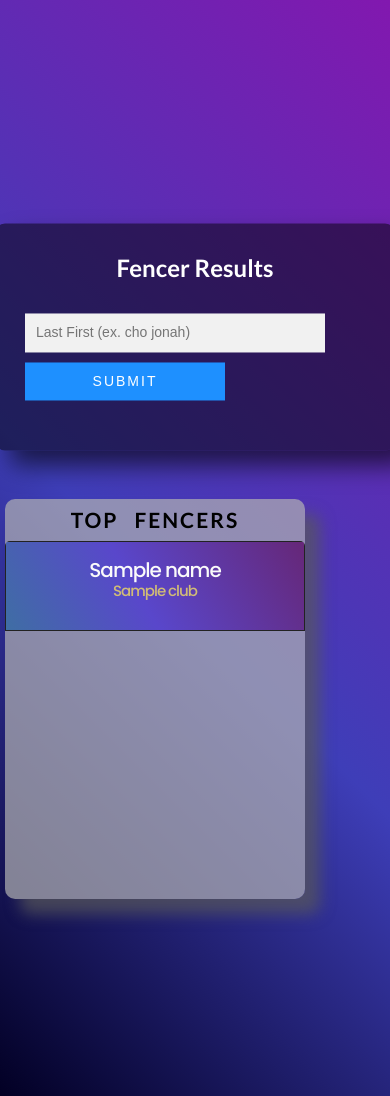
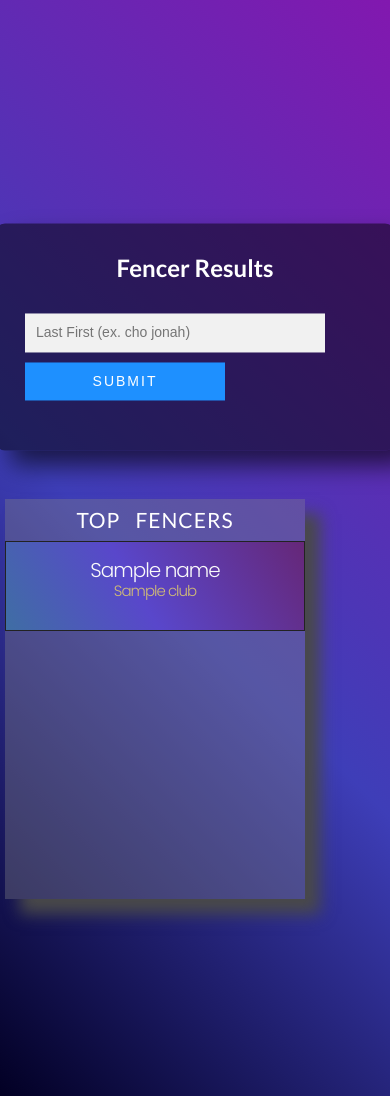
Before and after one commit to thedogwiththedataonit/Fencingscores.com, a Flask app: page / in a window 390 px wide. Shown: the part 845-1941 px from the top of the page. Run offline with Flask 2, Linux system fonts and the light colour scheme; a database or web service that is not in the repository returns one stand-in record (values such as "Sample title"); some libraries are stand-ins or nearby versions.

Commit message:
fixed some fonts

```diff
--- a/static/css/main.css
+++ b/static/css/main.css
@@ -340,17 +340,17 @@ input[type="button"]:hover {
   position: relative;
   width: 300px;
   height: 400px;
-  background-color: rgba(255, 255, 255, 0.719);
+  background-color: rgba(146, 146, 146, 0.319);
   z-index: 10;
-  border-radius: 10px;
-  box-shadow: 10px 10px 15px rgba(150, 150, 150, 0.7);
+  border-radius: 0px;
+  box-shadow: 10px 10px 15px rgb(75, 75, 75);
 }
 .text_topfencers h2 {
   font-size: 1.5em;
-  font-weight: 600;
-  color: rgb(0, 0, 0);
+  font-weight: 200;
+  color: rgb(255, 255, 255);
   line-height: 2em;
-  letter-spacing: 2px;
+  letter-spacing: 1px;
   text-transform: uppercase;
   word-spacing: 10px;
   text-align: center;
@@ -376,7 +376,7 @@ input[type="button"]:hover {
   font-size: 20px;
   letter-spacing: -1px;
   line-height: 20px;
-  font-weight: 450;
+  font-weight: 350;
   padding-left: 10px;
   padding-right: 10px;
 }
@@ -412,7 +412,7 @@ input[type="button"]:hover {
   width: 300px;
   padding: 0rem;
   overflow-y: hidden;
-  border-radius: 5px;
+  border-radius: 0px;
 }
 
 .name_input {
@@ -1315,10 +1315,10 @@ canvas {
     bottom: -900px;
     width: 300px;
     height: 400px;
-    background-color: rgba(179, 179, 179, 0.7);
+    background-color: rgba(131, 131, 131, 0.356);
     z-index: 500;
-    border-radius: 10px;
-    box-shadow: 15px 15px 15px rgba(88, 88, 88, 0.7);
+    border-radius: 0px;
+    box-shadow: 15px 15px 15px rgb(73, 73, 73);
   }
   .diagonal-box1 {
     background-color: #2c2ca0;
```
